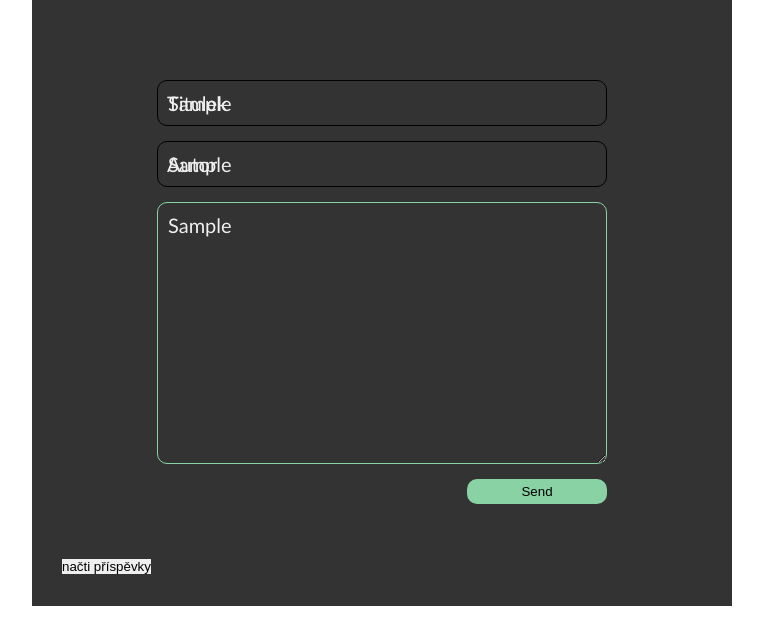
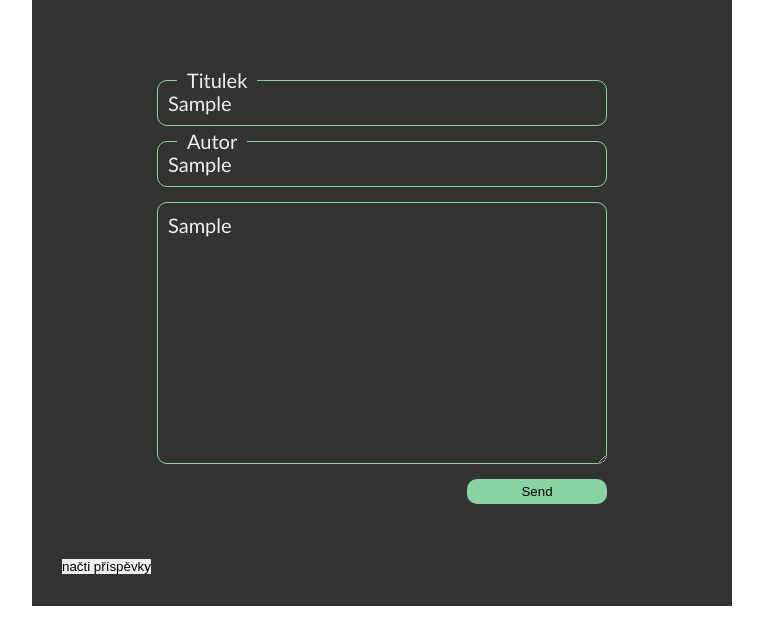
Before and after one commit to FittiCz/blog, a website: page web/index.html in a window 1280 px wide. Both pictures are taken after typing "Sample", "Sample", "Sample" into the empty fields and a click on the button "Send". Shown: the whole page, without its empty margins (258-1021 px from the left). Drawn offline with Linux system fonts and the light colour scheme; no server answers.

Commit message:
animace labelu

```diff
--- a/web/index.html
+++ b/web/index.html
@@ -11,11 +11,11 @@
     <body>
         <main>
             <div class="new-post">
-                <div class="new-post__title">
+                <div class="new-post__title animated-label">
                     <label for="title">Titulek</label>
                     <input type="text" name="title" id="title">
                 </div>
-                <div class="new-post__author">
+                <div class="new-post__author animated-label">
                     <label for="author">Autor</label>
                     <input type="text" name="author" id="author">
                 </div>
--- a/web/index.scss
+++ b/web/index.scss
@@ -57,15 +57,32 @@ main {
 @mixin muj-input {
     padding: 10px;
     border-radius: 10px;
-    border: 1.5px solid black;
+    border: 1.5px solid $color-primary;
 }
+
+@mixin btn {
+    background-color: $color-primary;
+    padding: 5px;
+    border-radius: 10px;
+    &:hover {
+        background-color: $color-komplementarni;
+        cursor: pointer;
+    }
+}
+
 @mixin animovany-label {
     position: relative;
     & label {
         position: absolute;
+        transition: top 350ms cubic-bezier(0.68, -0.55, 0.27, 1.55);
         top: 50%;
+        left: 20px;
         transform: translateY(-50%);
-        padding-left: 10px;
+        padding-inline: 10px;
+        &.move-up {
+            top: 0;
+            background-color: $color-background;
+        }
     }
     & input {
         @include muj-input();
--- a/web/script.js
+++ b/web/script.js
@@ -86,3 +86,17 @@ async function deleteBlogPost(blogPostSlug) {
 
 document.getElementById("load").onclick = seznamPostu
 window.onload = seznamPostu
+
+const inputs = document.querySelectorAll(".animated-label input")
+for (const input of inputs) {
+    const label = input.parentElement.querySelector("label")
+    input.addEventListener("focusin", () => {
+        label.classList.add("move-up")
+    })
+    input.addEventListener("focusout", () => {
+        if (input.value) {
+            return
+        }
+        label.classList.remove("move-up")
+    })
+}
```
Also changed, not shown: web/index.css, 1 other file.
